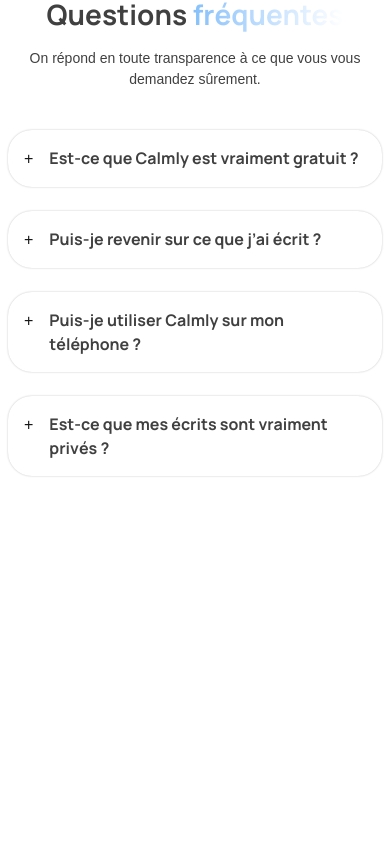
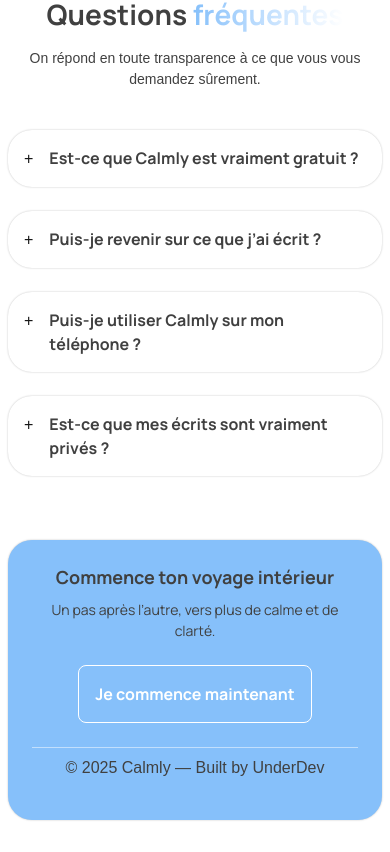
Before and after one commit to Onderito/calmly-app, a Next.js app: page / in a window 390 px wide. Shown: the part 4733-5585 px from the top of the page. Before the commit the page ends 5241 px from the top, so only its background shows below. Built offline with nearby package versions, Linux system fonts and the light colour scheme.

Commit message:
project done

```diff
--- a/src/app/components/Button.tsx
+++ b/src/app/components/Button.tsx
@@ -18,10 +18,10 @@ export default function Button({
         "font-bold transition-colors duration-200",
         {
           // Primary style
-          "bg-[#86C0FA] cursor-pointer font-manrope-bold text-[16px] px-0 text-white py-4 hover:bg-[#6bb2f7]  ":
+          "bg-[#86C0FA] cursor-pointer font-manrope-bold text-[16px] px-0 text-white py-4 hover:bg-[#6bb2f7]":
             variant === "primary",
           // Secondary style
-          "border cursor-pointer font-manrope-bold border-[#404040] text-[16px] px-2 py-4 text-[#404040] bg-transparent rounded-lg  hover:bg-[#eaf6ff]":
+          "border cursor-pointer font-manrope-bold border-[#404040] text-[16px] px-2 py-4 text-[#404040] bg-transparent rounded-lg hover:bg-[#eaf6ff]":
             variant === "secondary",
           // message style blur
           "shadow-inner-top bg-white/40 font-gloria text-[12px] md:text-[14px] lg:[text-16px] text-[#000000]/45 w-fit px-8 py-3 rounded-full":
--- /dev/null
+++ b/src/app/landing/footer.tsx
@@ -0,0 +1,71 @@
+"use client";
+
+import React from "react";
+import { motion } from "framer-motion";
+import Button from "../components/Button";
+
+export default function Footer() {
+  return (
+    <motion.footer
+      initial={{ opacity: 0, y: 50 }}
+      whileInView={{ opacity: 1, y: 0 }}
+      transition={{ duration: 0.8, ease: "easeInOut" }}
+    >
+      <div className="relative shadow-custom rounded-3xl p-6 xl:p-20 bg-[#86C0FA] text-[#404040]">
+        <div className="flex flex-col justify-center items-center gap-2  pb-4">
+          <h4 className="font-manrope-bold text-[#404040] text-[18px] md:text[20px]">
+            Commence ton voyage intérieur
+          </h4>
+          <p className="text-center font-manrope-regular text-[14px] md:text-[16px] text-[#404040]">
+            Un pas après l’autre, vers plus de calme et de clarté.
+          </p>
+          <Button
+            className=" rounded-lg py-2 px-4 border-white mt-4 hover:text-[#404040] hover:bg-white text-white"
+            variant="secondary"
+          >
+            Je commence maintenant
+          </Button>
+          <div className="border-b border-white/50 w-full py-2"></div>
+          <p lang=" font-manrope-regular text-[14px] md:text-[16px] ">
+            © 2025 Calmly — Built by UnderDev
+          </p>
+        </div>
+        <svg
+          className="absolute top-0 right-0 hidden xl:block"
+          width="369"
+          height="395"
+          viewBox="0 0 369 395"
+          fill="none"
+          xmlns="http://www.w3.org/2000/svg"
+        >
+          <motion.path
+            initial={{ pathLength: 0, opacity: 0 }}
+            whileInView={{ pathLength: 1, opacity: 1 }}
+            transition={{ duration: 1.35, ease: "easeInOut", delay: 1.6 }}
+            d="M49.9036 414C137.396 388.67 269.601 305.541 98.4829 175.668C-72.6347 45.7944 27.1839 -33.3952 98.4829 -56.7559C218.981 -96.2309 434.1 -116.263 330.594 119.409C227.089 355.082 344.404 390.364 416 378.546"
+            stroke="white"
+            strokeWidth="6"
+          />
+        </svg>
+
+        <svg
+          className="absolute top-0 left-0 hidden xl:block"
+          width="254"
+          height="395"
+          viewBox="0 0 254 395"
+          fill="none"
+          xmlns="http://www.w3.org/2000/svg"
+        >
+          <motion.path
+            initial={{ pathLength: 0, opacity: 0 }}
+            whileInView={{ pathLength: 1, opacity: 1 }}
+            transition={{ duration: 1.35, ease: "easeInOut", delay: 0.7 }}
+            d="M3 412C17.9698 325.673 61.9811 179.638 118.268 286.112C174.554 392.586 50.9034 13.0815 118.268 75.7528C185.632 138.424 251 -186.07 251 -7.94118"
+            stroke="white"
+            strokeWidth="6"
+          />
+        </svg>
+      </div>
+    </motion.footer>
+  );
+}
--- a/src/app/landing/personal-moment.tsx
+++ b/src/app/landing/personal-moment.tsx
@@ -135,8 +135,8 @@ export default function PersonalMoment() {
         xmlns="http://www.w3.org/2000/svg"
       >
         <motion.path
-          initial={{ pathLength: 0 }}
-          whileInView={{ pathLength: 1 }}
+          initial={{ pathLength: 0, opacity: 0 }}
+          whileInView={{ pathLength: 1, opacity: 1 }}
           transition={{ duration: 1.35, ease: easeInOut, delay: 0.9 }}
           d="M13.2561 704C-9.47363 646 -9.19203 539.615 173.773 578.075C356.737 616.536 98.342 430.374 286.013 386.822C473.685 343.269 -5.06248 378.868 194.036 261.844C393.134 144.819 436.875 39.1877 433.857 1"
           stroke="#86C0FA"
--- a/src/app/page.tsx
+++ b/src/app/page.tsx
@@ -1,4 +1,5 @@
 import Faq from "./landing/faq";
+import Footer from "./landing/footer";
 import HeroSection from "./landing/hero-section";
 import PersonalMoment from "./landing/personal-moment";
 import Pricing from "./landing/pricing";
@@ -22,6 +23,9 @@ export default function Home() {
       <section className="container mx-auto px-2 py-8 xl:py-24 sm:px-8 md:px-12 lg:px-16 xl:px-16 2xl:px-24">
         <Faq />
       </section>
+      <section className="container mx-auto px-2 py-8 xl:py-24 sm:px-8 md:px-12 lg:px-16 xl:px-16 2xl:px-24">
+        <Footer />
+      </section>
     </>
   );
 }
```
Also changed, not shown: public/left-footer-line.svg (added), public/right-footer-line.svg (added).
